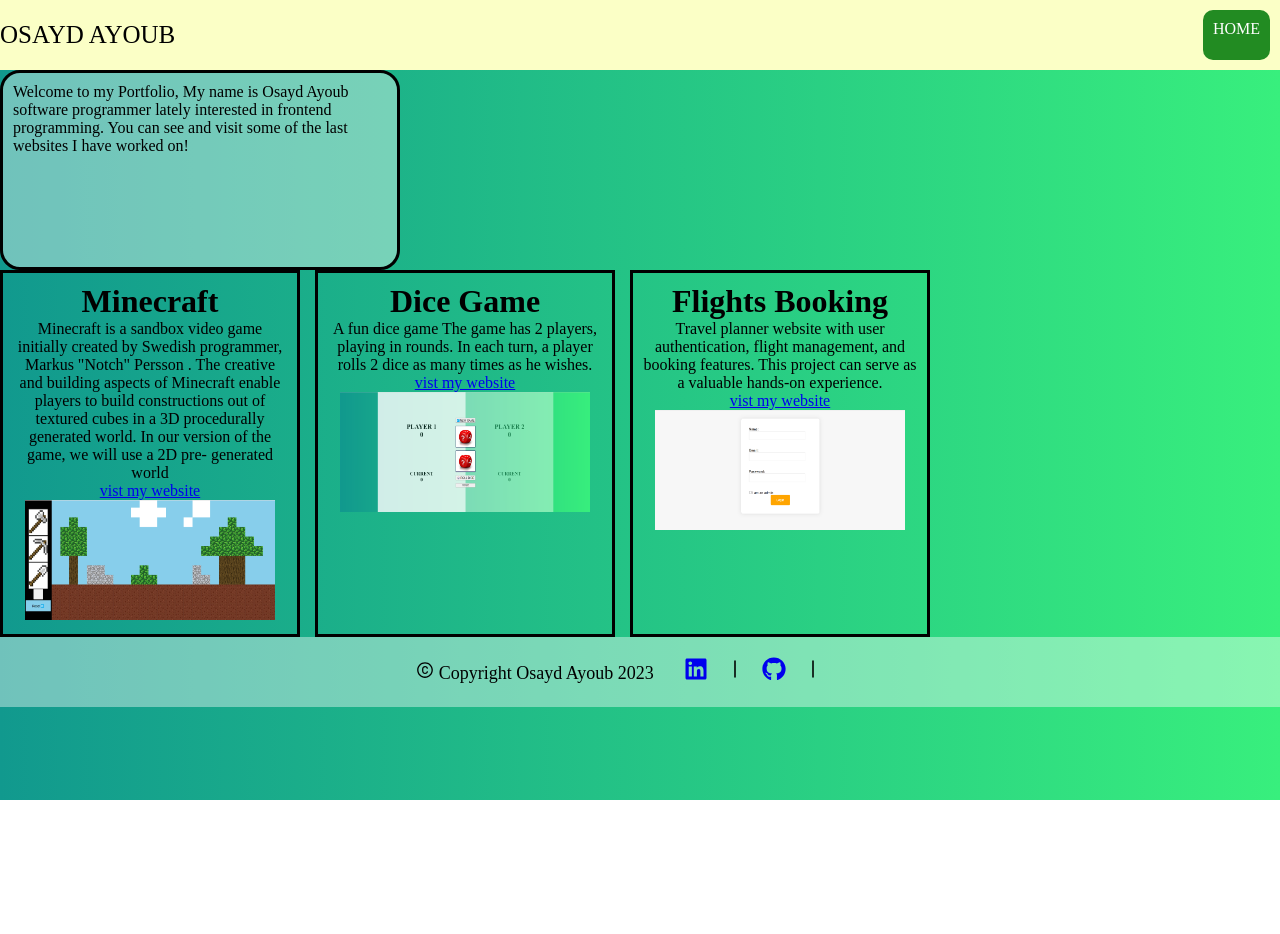
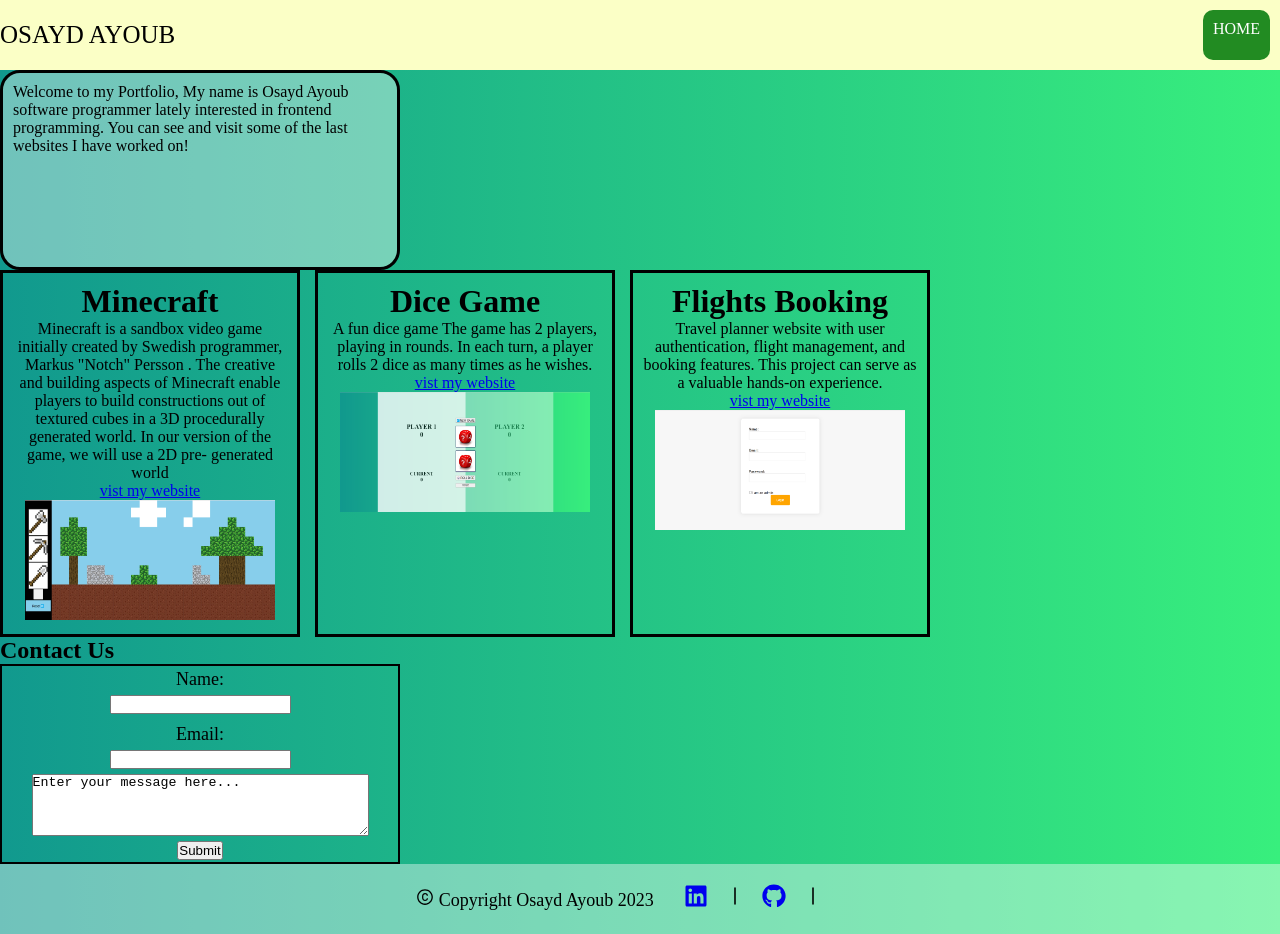
Before and after one commit to osaydayoub/Portfolio, a React (Vite) app: page / in a window 1280 px wide. Before the commit the page ends 800 px from the top, so only its background shows below. Built offline with nearby package versions, Linux system fonts and the light colour scheme; some icons are missing.

Commit message:
Contact Us added

```diff
--- a/src/App.jsx
+++ b/src/App.jsx
@@ -1,10 +1,12 @@
 import { useState } from 'react'
 import './App.css'
+import projectsData from "./data/projects.js"
 import Header from './components/Header.jsx'
 import Hero from './components/Hero.jsx'
 import Card from './components/Card.jsx'
+import Contact from './components/Contact.jsx'
 import Footer from './components/Footer.jsx'
-import projectsData from "./data/projects.js"
+
 
 function App() {
   return (
@@ -19,6 +21,7 @@ function App() {
         })
       }
       </div>
+      <Contact/>
       <Footer/>
 
     </>
--- /dev/null
+++ b/src/components/Contact.css
@@ -0,0 +1,11 @@
+#user-form{
+    width: 400px;
+    height: 200px;
+    display: flex;
+    flex-direction: column;
+    gap: 5px;
+    justify-content: center;
+    align-items:center;
+    font-size: large;
+    border: solid 2px black;
+}
--- /dev/null
+++ b/src/components/Contact.jsx
@@ -0,0 +1,22 @@
+import React from 'react'
+import './Contact.css'
+function Contact() {
+    return (
+        <div className='contact-container'>
+            <h2>Contact Us</h2>
+            <form id="user-form">
+                <label for="username">Name:</label>
+                <input type="text" id="username" name="username" required />
+                <div class="error-message" id="usernameError"></div>
+                <label for="email">Email:</label>
+                <input type="email" id="email" name="email" required />
+                <textarea rows="4" cols="40" name="description">
+                    Enter your message here...
+                </textarea>
+                <input type="submit" value="Submit" />
+            </form>
+        </div>
+    )
+}
+
+export default Contact
```
